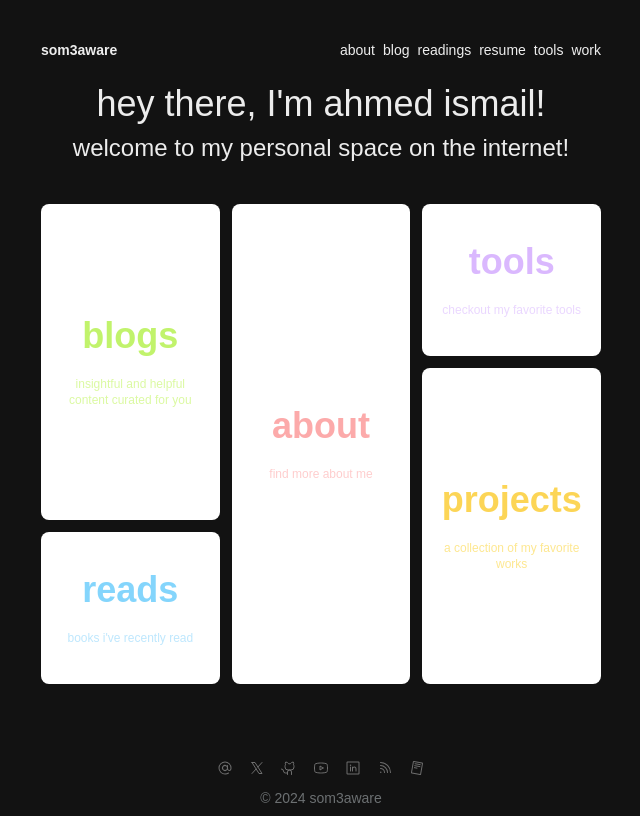
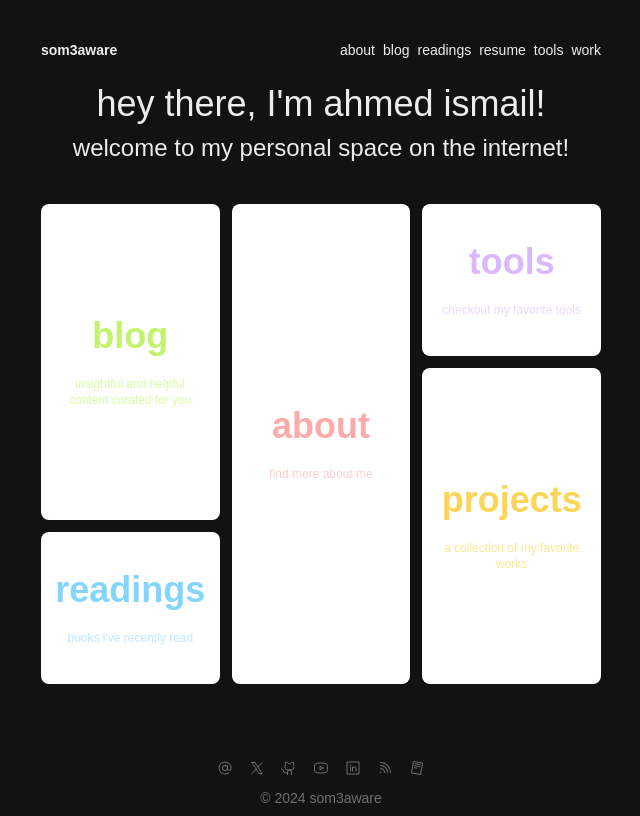
Before and after one commit to ahmedsomaa/my-portfolio, a Next.js app: page / in a window 1280 px wide. Shown: the whole page, without its empty margins (319-959 px from the left). Built offline with nearby package versions, Linux system fonts and the light colour scheme; a web font is replaced by a local one.

Commit message:
refactor: Change blog & readings cards title

```diff
--- a/src/components/home/BentoGridSection.tsx
+++ b/src/components/home/BentoGridSection.tsx
@@ -23,7 +23,7 @@ export const BentoGridSection = () => {
 const items = [
   {
     href: '/posts',
-    title: 'Blogs',
+    title: 'Blog',
     titleStyle: 'text-lime-300/95 lowercase',
     descriptionStyle: 'text-lime-200/95 lowercase',
     description: 'Insightful and helpful content curated for you',
@@ -32,7 +32,7 @@ const items = [
   },
   {
     href: '/reads',
-    title: 'Reads',
+    title: 'Readings',
     titleStyle: 'text-sky-300/95 lowercase',
     descriptionStyle: 'text-sky-200/95 lowercase',
     description: "Books I've recently read",
```
